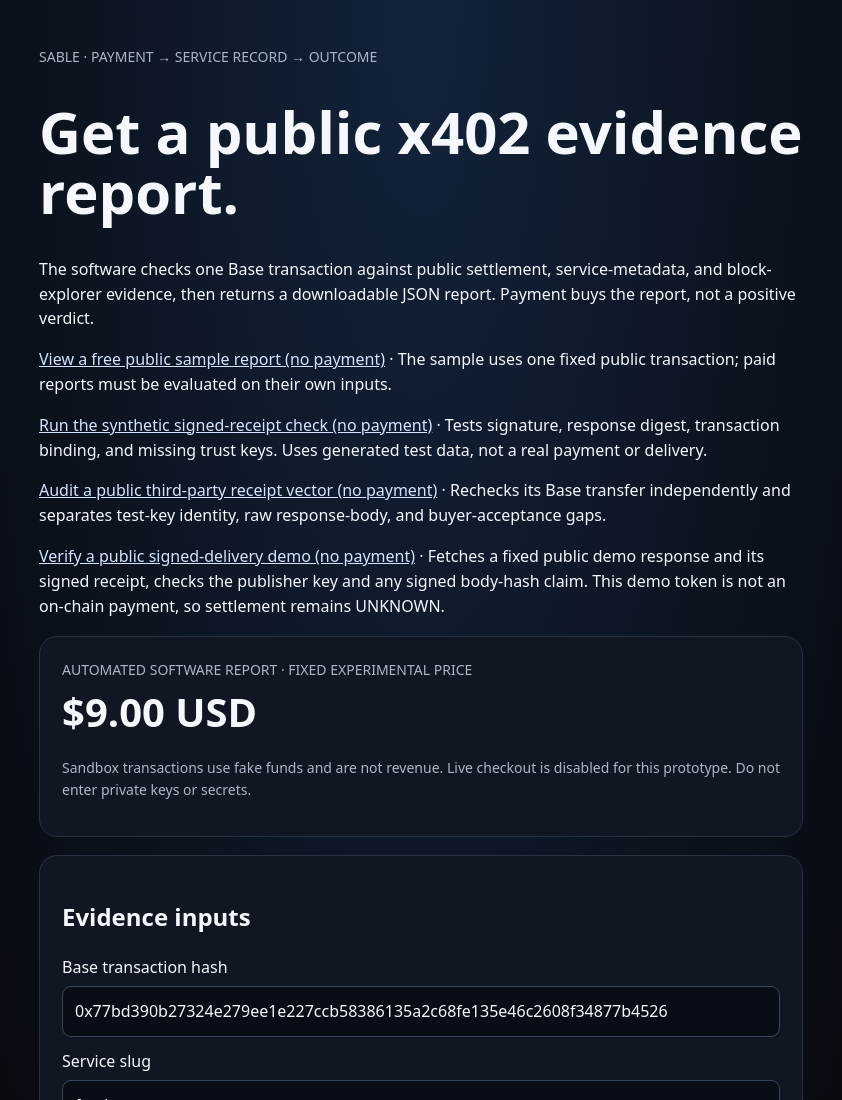
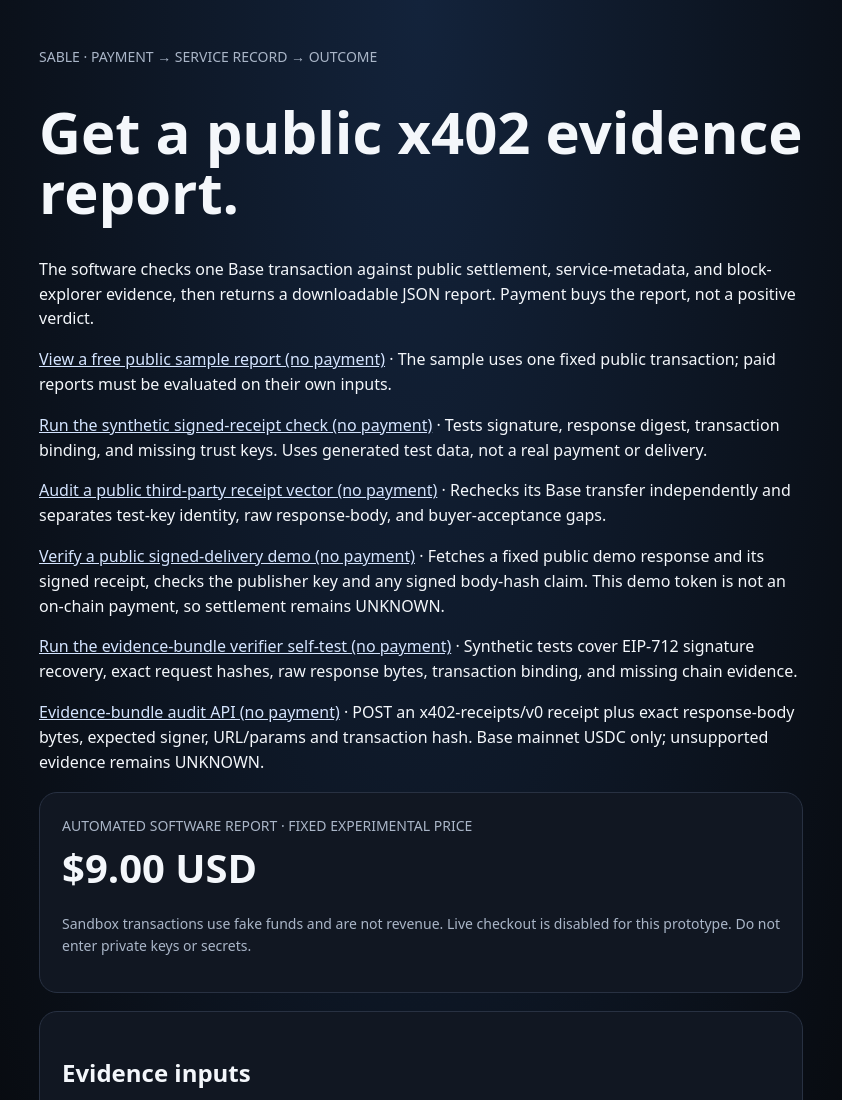
Before and after one commit to EkkoTang67/sable-agent-reliability-ci-check, a plain HTML site: page checkout-poc/public/x402-report.html in a window 1280 px wide. Shown: the top 1100 px of the page, without its empty margins (219-1061 px from the left). Drawn offline with Linux system fonts and the light colour scheme; no server answers.

Commit message:
Expose evidence-bundle audit and no-payment self-test links

```diff
--- a/checkout-poc/public/x402-report.html
+++ b/checkout-poc/public/x402-report.html
@@ -10,6 +10,8 @@
 <p><a href="/api/receipt_verifier_self_test">Run the synthetic signed-receipt check (no payment)</a> · Tests signature, response digest, transaction binding, and missing trust keys. Uses generated test data, not a real payment or delivery.</p>
 <p><a href="/api/external_receipt_audit">Audit a public third-party receipt vector (no payment)</a> · Rechecks its Base transfer independently and separates test-key identity, raw response-body, and buyer-acceptance gaps.</p>
 <p><a href="/api/aethelforge_delivery_demo">Verify a public signed-delivery demo (no payment)</a> · Fetches a fixed public demo response and its signed receipt, checks the publisher key and any signed body-hash claim. This demo token is not an on-chain payment, so settlement remains UNKNOWN.</p>
+<p><a href="/api/evidence_bundle_self_test">Run the evidence-bundle verifier self-test (no payment)</a> · Synthetic tests cover EIP-712 signature recovery, exact request hashes, raw response bytes, transaction binding, and missing chain evidence.</p>
+<p><a href="/api/evidence_bundle_audit">Evidence-bundle audit API (no payment)</a> · POST an x402-receipts/v0 receipt plus exact response-body bytes, expected signer, URL/params and transaction hash. Base mainnet USDC only; unsupported evidence remains UNKNOWN.</p>
 <section class="panel"><div class="muted">AUTOMATED SOFTWARE REPORT · FIXED EXPERIMENTAL PRICE</div><div class="price">$9.00 USD</div><p class="muted">Sandbox transactions use fake funds and are not revenue. Live checkout is disabled for this prototype. Do not enter private keys or secrets.</p></section>
 <section class="panel"><h2>Evidence inputs</h2><form id="case-form">
 <div class="field"><label for="transaction_hash">Base transaction hash</label><input id="transaction_hash" required pattern="0x[0-9a-fA-F]{64}" maxlength="66" value="0x77bd390b27324e279ee1e227ccb58386135a2c68fe135e46c2608f34877b4526"></div>
```
